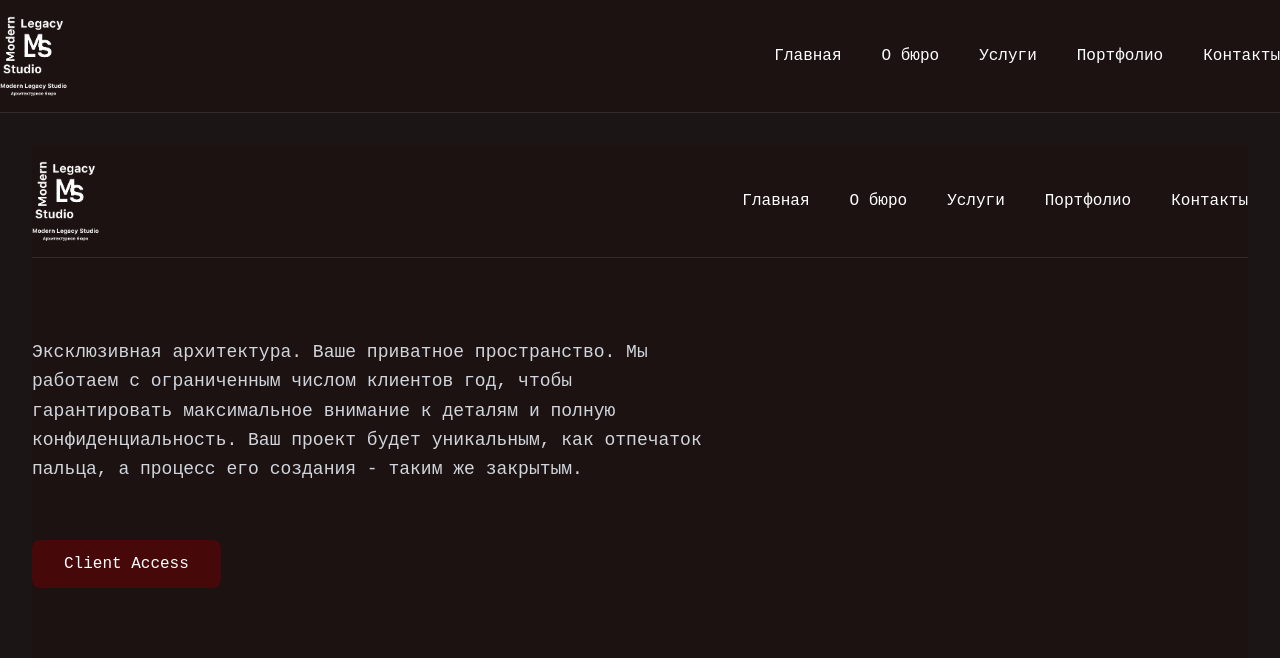
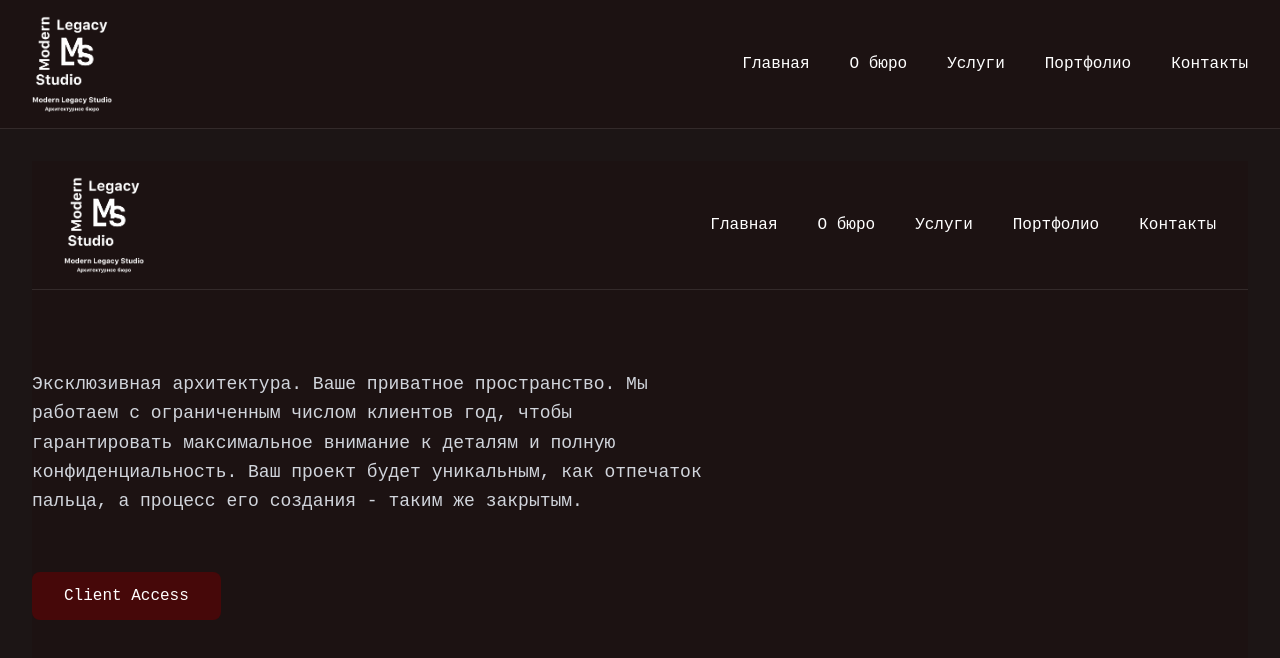
Before and after one commit to vrodeprogramist/my-project, a Next.js app: page / in a window 1280 px wide. Shown: the top 658 px of the page. Built offline with nearby package versions, Linux system fonts and the light colour scheme.

Commit message:
Header.tsx

```diff
--- a/components/ui/Header.tsx
+++ b/components/ui/Header.tsx
@@ -14,14 +14,16 @@
 
   return (
     <header className="bg-[#1c1212] border-b border-white/10 py-4">
+      <div className="max-w-7xl mx-auto px-4 sm:px-6 lg:px-8">
         <div className="flex items-center justify-between">
-        {/* Логотип - УВЕЛИЧЕННЫЙ ДЛЯ ПК */}
+          {/* Логотип - увеличенный */}
           <div className="flex items-center gap-2">
             {logo || (
               <img
                 src="/images2/Логотип2.png"
                 alt="logo"
-              className="h-12 w-auto md:h-16 lg:h-20" // <- тут размеры
+                className="h-16 w-auto md:h-20 lg:h-24"
+                style={{ minHeight: "60px" }}
               />
             )}
           </div>
@@ -45,6 +47,7 @@
           <button
             onClick={() => setIsOpen(!isOpen)}
             className="md:hidden text-gray-200 hover:text-red-950"
+            aria-label="Меню"
           >
             <svg className="w-6 h-6" fill="none" stroke="currentColor" viewBox="0 0 24 24">
               <path strokeLinecap="round" strokeLinejoin="round" strokeWidth={2} d="M4 6h16M4 12h16M4 18h16" />
@@ -70,6 +73,7 @@
             ))}
           </div>
         )}
+      </div>
     </header>
   );
 }
```
Lines whose indentation alone changed are shown as unchanged.
